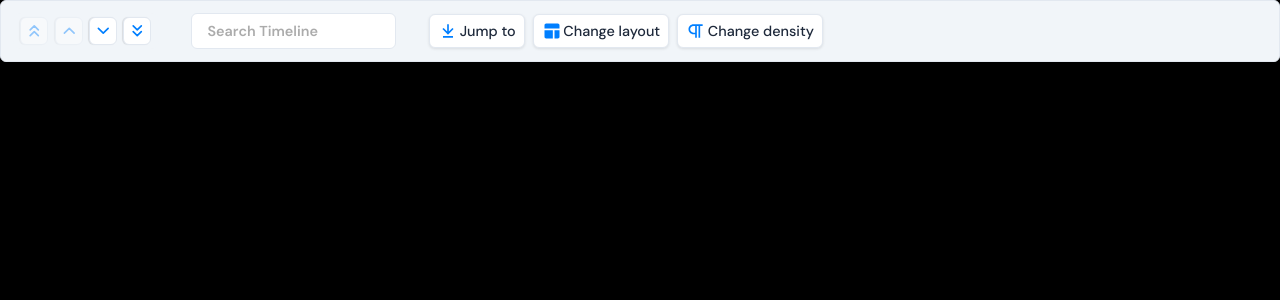
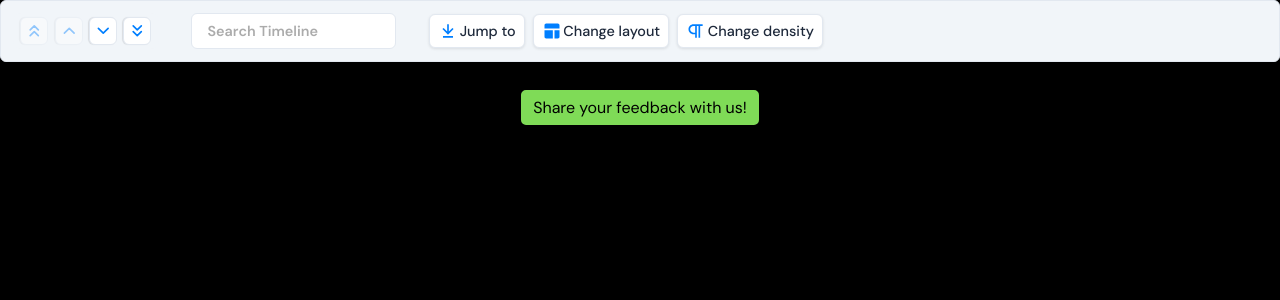
Before and after one commit to hemjay07/Portals, a React (Vite) app in the folder frontend/: page /roadmap in a window 1280 px wide. Shown: the top 300 px of the page. Built offline with nearby package versions, Linux system fonts and the light colour scheme.

Commit message:
feat: insert a feedback form

```diff
--- a/frontend/src/pages/Roadmap/Roadmap.jsx
+++ b/frontend/src/pages/Roadmap/Roadmap.jsx
@@ -1,10 +1,16 @@
 import React from 'react'
 import { Chrono } from "react-chrono";
-import {StyledRoadmap} from "./Roadmap.styled"
+import {StyledRoadmap, StyledFeedback, StyledLink} from "./Roadmap.styled"
+// import FeedbackModal from "./FeedbackModal"
 
 export default function Roadmap() {
     const newRoadmap = JSON.parse(localStorage.getItem("roadmap"));
     console.log(newRoadmap);
+
+    // const handleScrollEnd = () => {
+    //     setModal(true);
+    //     console.log("at the end of page");
+    // }
 
     function calculateSubsequentDate(baseDate, duration) {
         const millisecondsInDay = 24 * 60 * 60 * 1000;
@@ -76,7 +82,7 @@ export default function Roadmap() {
 
   return (
     <StyledRoadmap
-    style={{ width: "100vw", height: "100vh", backgroundColor: 'black'}}
+    style={{ maxwidth: "100vw", minHeight: "100vh", backgroundColor: 'black'}}
     >
         <Chrono
         items={items} mode="VERTICAL_ALTERNATING"
@@ -103,7 +109,13 @@ export default function Roadmap() {
         hideControls="true"
         timelinePointShape="circle"
         className="kUOkfN jgZHdE"
+        // onScrollEnd={handleScrollEnd}
         />
+        <StyledLink href="https://docs.google.com/forms/d/e/1FAIpQLSfqbKtH_7bWUtpGhLOtpoOxZ3_vkwQmVZaRXRD5aB06ShJj8g/viewform?usp=sf_link" target="_blank" rel="noopener noreferrer">
+            <StyledFeedback>
+                Share your feedback with us!
+            </StyledFeedback>
+        </StyledLink>
     </StyledRoadmap>
   )
 }
--- a/frontend/src/pages/Roadmap/Roadmap.styled.jsx
+++ b/frontend/src/pages/Roadmap/Roadmap.styled.jsx
@@ -1,4 +1,5 @@
 import { styled } from "styled-components"
+
 export const StyledRoadmap = styled.div`
     &::-webkit-scrollbar {
     width: 6px;
@@ -17,3 +18,28 @@ export const StyledRoadmap = styled.div`
     border-radius: 5px;
   }
 `
+
+export const StyledFeedback = styled.button`
+    padding: 5px 10px;
+    background-color: #7fdb57;
+    border-radius: 5px;
+    color: black;
+    outline: none;
+    border: 2px solid #7fdb57;
+    margin-bottom: 20px;
+    cursor: pointer;
+
+
+    &:hover {
+    background-color: #164602;
+    color: #fff;
+    scale: 1.1;
+    cursor: pointer;
+    }
+`
+
+export const StyledLink = styled.a`
+    text-decoration: none;
+    display: flex;
+    justify-content: center;
+`
```
